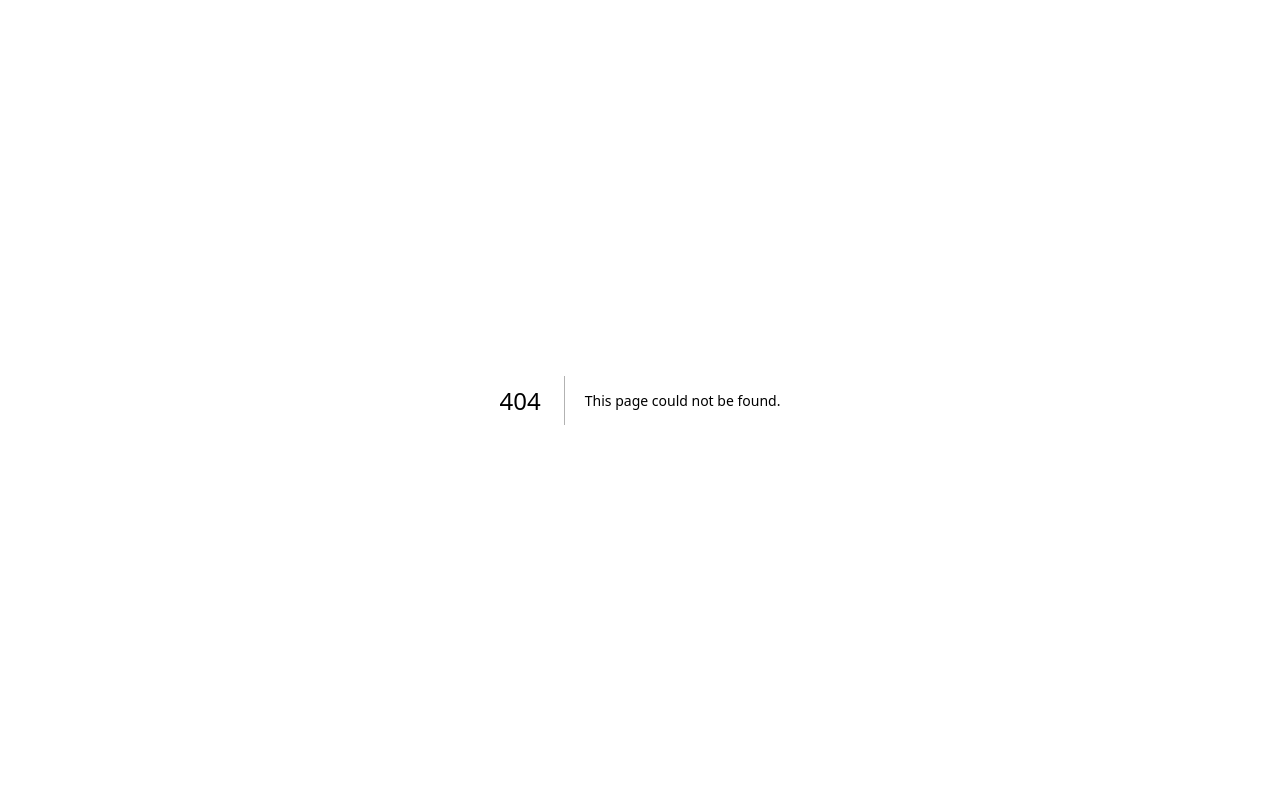
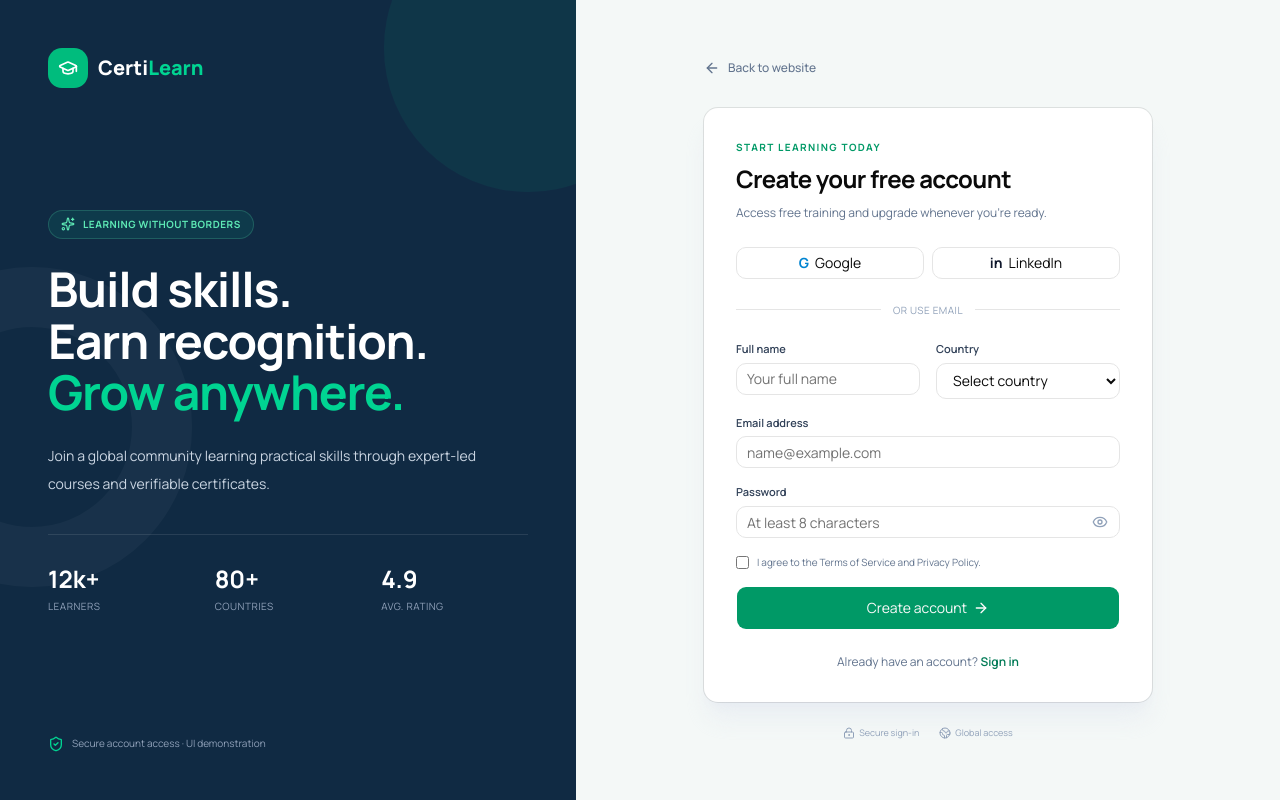
Before and after one commit to horrorbringer/cirtificate-training, a Next.js app: page /register in a window 1280 px wide. Before the commit this address had no page. Built offline with nearby package versions, Linux system fonts and the light colour scheme.

Commit message:
feat: add authentication pages and update navigation links for login and registration

```diff
--- /dev/null
+++ b/app/(auth)/layout.tsx
@@ -0,0 +1,10 @@
+import type { Metadata } from "next"
+
+export const metadata: Metadata = {
+  title: "Account | CertiLearn",
+  description: "CertiLearn account access UI mockup.",
+}
+
+export default function AuthLayout({ children }: Readonly<{ children: React.ReactNode }>) {
+  return <main data-layout="auth" className="min-h-screen bg-[#f4f8f7]">{children}</main>
+}
--- /dev/null
+++ b/app/(auth)/login/page.tsx
@@ -0,0 +1,5 @@
+import { AuthForm } from "@/components/auth-form"
+
+export default function LoginPage() {
+  return <AuthForm mode="login" />
+}
--- /dev/null
+++ b/app/(auth)/register/page.tsx
@@ -0,0 +1,5 @@
+import { AuthForm } from "@/components/auth-form"
+
+export default function RegisterPage() {
+  return <AuthForm mode="register" />
+}
--- a/app/(public)/page.tsx
+++ b/app/(public)/page.tsx
@@ -45,6 +45,8 @@ export default function Home() {
   const goHome = () => { setView("home"); setMobileOpen(false); window.scrollTo({ top: 0, behavior: "smooth" }); };
   const goDashboard = () => { setView("dashboard"); setMobileOpen(false); window.scrollTo({ top: 0, behavior: "smooth" }); };
   const goAdmin = () => { window.location.assign("/admin"); };
+  const goLogin = () => { window.location.assign("/login"); };
+  const goRegister = () => { window.location.assign("/register"); };
   const goVerify = () => { setView("verify"); setMobileOpen(false); window.scrollTo({ top: 0, behavior: "smooth" }); };
   const openCourse = (course: Course) => { setSelectedCourse(course); setView("course"); window.scrollTo({ top: 0, behavior: "smooth" }); };
 
@@ -60,12 +62,12 @@ export default function Home() {
           <button onClick={() => { goHome(); setTimeout(() => document.querySelector("#courses")?.scrollIntoView({ behavior: "smooth" }), 30); }}>Courses</button>
           <button onClick={() => { goHome(); setTimeout(() => document.querySelector("#plans")?.scrollIntoView({ behavior: "smooth" }), 30); }}>Plans</button>
           <button onClick={goVerify}>Verify certificate</button>
-          <button onClick={goAdmin}>Admin</button>
         </nav>
         <div className="header-actions">
           <button className="icon-btn" aria-label="Notifications" onClick={() => showToast("You have 3 new notifications")}><Bell size={19} /><i /></button>
-          <button className="avatar" onClick={goDashboard}>AM</button>
-          <button className="profile-trigger" onClick={goDashboard}><span>Amina Mensah<small>Premium member</small></span><ChevronDown size={15} /></button>
+          <button className="admin-link" onClick={goAdmin}><ShieldCheck size={16} /> Admin</button>
+          <button className="login-link" onClick={goLogin}>Log in</button>
+          <button className="register-link" onClick={goRegister}>Create account</button>
           <button className="menu-btn" onClick={() => setMobileOpen(!mobileOpen)}>{mobileOpen ? <X /> : <Menu />}</button>
         </div>
       </header>
--- /dev/null
+++ b/components/auth-form.tsx
@@ -0,0 +1,65 @@
+"use client"
+
+import { ArrowLeft, ArrowRight, Check, Eye, EyeOff, Globe2, GraduationCap, LockKeyhole, ShieldCheck, Sparkles } from "lucide-react"
+import Link from "next/link"
+import { FormEvent, useState } from "react"
+
+import { Button } from "@/components/ui/button"
+import { Card, CardContent } from "@/components/ui/card"
+import { Input } from "@/components/ui/input"
+import { Separator } from "@/components/ui/separator"
+
+export function AuthForm({ mode }: { mode: "login" | "register" }) {
+  const [showPassword, setShowPassword] = useState(false)
+  const [submitted, setSubmitted] = useState(false)
+  const isLogin = mode === "login"
+
+  const submit = (event: FormEvent<HTMLFormElement>) => {
+    event.preventDefault()
+    setSubmitted(true)
+  }
+
+  return (
+    <div className="grid min-h-screen lg:grid-cols-[.9fr_1.1fr]">
+      <section className="relative hidden overflow-hidden bg-[#102a43] p-12 text-white lg:flex lg:flex-col">
+        <div className="absolute -left-32 top-1/3 size-80 rounded-full border-[60px] border-white/[.035]" />
+        <div className="absolute -right-24 -top-24 size-72 rounded-full bg-emerald-400/[.07]" />
+        <Link href="/" className="relative z-10 flex items-center gap-2.5 self-start"><span className="grid size-10 place-items-center rounded-xl bg-emerald-500"><GraduationCap className="size-5" /></span><span className="text-xl font-extrabold">Certi<span className="text-emerald-400">Learn</span></span></Link>
+        <div className="relative z-10 my-auto max-w-lg"><span className="inline-flex items-center gap-2 rounded-full border border-emerald-300/20 bg-emerald-400/10 px-3 py-1.5 text-[10px] font-bold uppercase tracking-wider text-emerald-300"><Sparkles className="size-3.5" /> Learning without borders</span><h1 className="mt-6 text-5xl font-bold leading-[1.08] tracking-tight">Build skills.<br />Earn recognition.<br /><span className="text-emerald-400">Grow anywhere.</span></h1><p className="mt-6 max-w-md text-sm leading-7 text-slate-300">Join a global community learning practical skills through expert-led courses and verifiable certificates.</p><div className="mt-9 grid grid-cols-3 gap-5 border-t border-white/10 pt-7"><AuthStat value="12k+" label="Learners" /><AuthStat value="80+" label="Countries" /><AuthStat value="4.9" label="Avg. rating" /></div></div>
+        <div className="relative z-10 flex items-center gap-2 text-[10px] text-slate-400"><ShieldCheck className="size-4 text-emerald-400" /> Secure account access · UI demonstration</div>
+      </section>
+
+      <section className="flex min-h-screen items-center justify-center px-5 py-10 sm:px-10">
+        <div className="w-full max-w-md">
+          <div className="mb-8 flex items-center justify-between"><Link href="/" className="inline-flex items-center gap-2 text-xs font-medium text-slate-500 hover:text-emerald-700"><ArrowLeft className="size-4" /> Back to website</Link><Link href="/" className="flex items-center gap-2 lg:hidden"><span className="grid size-8 place-items-center rounded-lg bg-emerald-600 text-white"><GraduationCap className="size-4" /></span><strong>CertiLearn</strong></Link></div>
+          {submitted ? <SuccessState isLogin={isLogin} /> : <Card className="border-0 py-0 shadow-xl shadow-slate-200/60"><CardContent className="p-6 sm:p-8"><div><p className="text-[10px] font-bold uppercase tracking-[.14em] text-emerald-600">{isLogin ? "Welcome back" : "Start learning today"}</p><h2 className="mt-2 text-2xl font-bold tracking-tight">{isLogin ? "Sign in to your account" : "Create your free account"}</h2><p className="mt-2 text-xs leading-5 text-slate-500">{isLogin ? "Continue your courses and track your progress." : "Access free training and upgrade whenever you’re ready."}</p></div>
+            <div className="mt-6 grid grid-cols-2 gap-2"><Button variant="outline" type="button" onClick={() => setSubmitted(true)}><span className="font-bold text-sky-600">G</span> Google</Button><Button variant="outline" type="button" onClick={() => setSubmitted(true)}><span className="font-bold text-slate-900">in</span> LinkedIn</Button></div>
+            <div className="my-6 flex items-center gap-3"><Separator className="flex-1" /><span className="text-[10px] uppercase tracking-wider text-slate-400">or use email</span><Separator className="flex-1" /></div>
+            <form className="space-y-4" onSubmit={submit}>
+              {!isLogin && <div className="grid gap-4 sm:grid-cols-2"><FormField label="Full name"><Input required placeholder="Your full name" /></FormField><FormField label="Country"><select required defaultValue="" className="h-9 w-full rounded-lg border border-input bg-transparent px-3 text-sm outline-none focus:border-ring focus:ring-3 focus:ring-ring/50"><option value="" disabled>Select country</option><option>Cambodia</option><option>Ghana</option><option>Malaysia</option><option>Nigeria</option><option>Other</option></select></FormField></div>}
+              <FormField label="Email address"><Input required type="email" placeholder="name@example.com" /></FormField>
+              <FormField label="Password" trailing={isLogin ? <button type="button" className="text-[10px] font-semibold text-emerald-700">Forgot password?</button> : undefined}><div className="relative"><Input required type={showPassword ? "text" : "password"} placeholder={isLogin ? "Enter your password" : "At least 8 characters"} className="pr-10" /><button type="button" aria-label={showPassword ? "Hide password" : "Show password"} onClick={() => setShowPassword(!showPassword)} className="absolute right-3 top-1/2 -translate-y-1/2 text-slate-400">{showPassword ? <EyeOff className="size-4" /> : <Eye className="size-4" />}</button></div></FormField>
+              {!isLogin && <label className="flex items-start gap-2 text-[10px] leading-4 text-slate-500"><input required type="checkbox" className="mt-0.5 accent-emerald-600" /> I agree to the Terms of Service and Privacy Policy.</label>}
+              {isLogin && <label className="flex items-center gap-2 text-[11px] text-slate-500"><input type="checkbox" className="accent-emerald-600" /> Keep me signed in</label>}
+              <Button type="submit" className="h-11 w-full bg-emerald-600 hover:bg-emerald-700">{isLogin ? "Sign in" : "Create account"}<ArrowRight /></Button>
+            </form>
+            <p className="mt-6 text-center text-xs text-slate-500">{isLogin ? "New to CertiLearn?" : "Already have an account?"} <Link href={isLogin ? "/register" : "/login"} className="font-semibold text-emerald-700 hover:underline">{isLogin ? "Create an account" : "Sign in"}</Link></p>
+          </CardContent></Card>}
+          <div className="mt-6 flex justify-center gap-5 text-[9px] text-slate-400"><span className="flex items-center gap-1"><LockKeyhole className="size-3" /> Secure sign-in</span><span className="flex items-center gap-1"><Globe2 className="size-3" /> Global access</span></div>
+        </div>
+      </section>
+    </div>
+  )
+}
+
+function FormField({ label, trailing, children }: { label: string; trailing?: React.ReactNode; children: React.ReactNode }) {
+  return <label className="block"><span className="mb-1.5 flex items-center justify-between text-[11px] font-semibold text-slate-700">{label}{trailing}</span>{children}</label>
+}
+
+function AuthStat({ value, label }: { value: string; label: string }) {
+  return <div><strong className="text-2xl">{value}</strong><p className="mt-1 text-[10px] uppercase tracking-wider text-slate-400">{label}</p></div>
+}
+
+function SuccessState({ isLogin }: { isLogin: boolean }) {
+  return <Card className="border-0 py-0 text-center shadow-xl shadow-slate-200/60"><CardContent className="p-8"><span className="mx-auto grid size-16 place-items-center rounded-full bg-emerald-100 text-emerald-700"><Check className="size-8" /></span><h2 className="mt-5 text-2xl font-bold">{isLogin ? "Welcome back!" : "Account created!"}</h2><p className="mx-auto mt-2 max-w-sm text-xs leading-6 text-slate-500">{isLogin ? "Your demo sign-in was successful. Continue to your learning dashboard." : "Your free demo account is ready. You can now explore courses and learning resources."}</p><Button asChild className="mt-6 bg-emerald-600 hover:bg-emerald-700"><Link href="/">Continue to CertiLearn <ArrowRight /></Link></Button></CardContent></Card>
+}
```
Also changed, not shown: app/globals.css.
